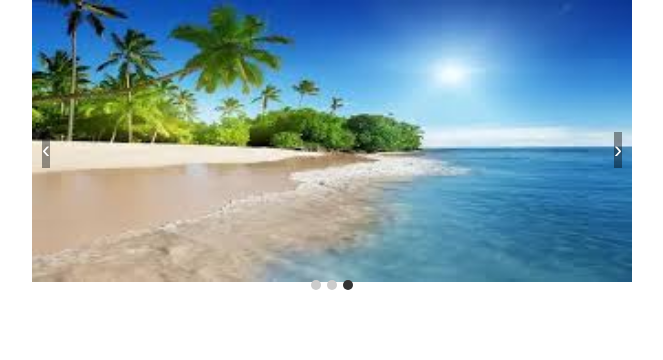
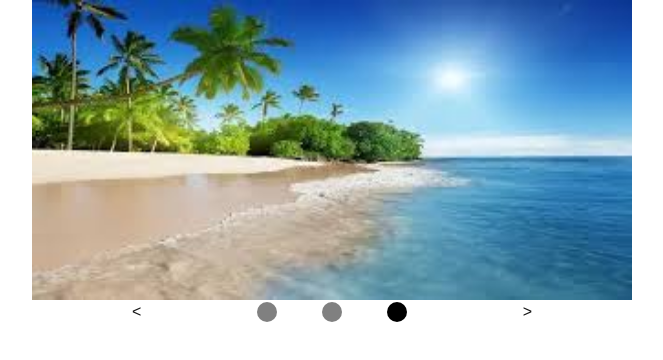
Before and after one commit to starkmage/my-next-app, a Next.js app: page /carousel in a window 1280 px wide. Shown: the top 360 px of the page, without its empty margins (308-971 px from the left). Built offline with nearby package versions, Linux system fonts and the light colour scheme.

Commit message:
add content

```diff
--- a/src/app/carousel/Carousel.jsx
+++ b/src/app/carousel/Carousel.jsx
@@ -30,10 +30,10 @@ const Carousel = ({ images = [], interval = 3000 }) => {
 
   // 轮播结束后判断是否跳转回真实图片
   const handleTransitionEnd = () => {
-    if (current === displayImages.length - 1) {
+    if (current >= displayImages.length - 1) {
       setTransitioning(false);
       setCurrent(1); // 跳回第一张
-    } else if (current === 0) {
+    } else if (current <= 0) {
       setTransitioning(false);
       setCurrent(displayImages.length - 2); // 跳回最后一张
     }
--- a/src/app/carousel/page.jsx
+++ b/src/app/carousel/page.jsx
@@ -1,6 +1,6 @@
 'use client'
 
-import Carousel from "./Carousel"
+import Carousel from "./writing"
 
 const App = () => {
   return <Carousel
--- /dev/null
+++ b/src/app/carousel/writing.jsx
@@ -0,0 +1,131 @@
+'use client'
+
+import { useEffect, useRef, useState } from "react"
+
+const Carousel = ({ images, interval = 3000 }) => {
+  const [current, setCurrent] = useState(1)
+  const [transitioning, setTransitioning] = useState(false)
+
+  const displayImages = [
+    images[images.length - 1],
+    ...images,
+    images[0]
+  ]
+
+  const timerRef = useRef(null)
+
+  const slideTo = (index) => {
+    setTransitioning(true)
+    setCurrent(index)
+  }
+
+  const next = () => {
+    slideTo(current + 1)
+  }
+
+  const pre = () => {
+    slideTo(current - 1)
+  }
+
+  useEffect(() => {
+    timerRef.current = setInterval(next, interval)
+
+    return () => {
+      if (timerRef.current) {
+        clearInterval(timerRef.current)
+      }
+    }
+  }, [interval, current])
+
+  const handleTransitionEnd = () => {
+    if (current >= displayImages.length - 1) {
+      setTransitioning(false)
+      setCurrent(1)
+    } else if (current <= 0) {
+      setTransitioning(false)
+      setCurrent(displayImages.length - 2)
+    }
+  }
+
+  return (
+    <div>
+      <div
+        style={{
+          width: '600px',
+          height: '300px',
+          position: 'relative',
+          margin: 'auto',
+          overflow: 'hidden'
+        }}
+      >
+        <div
+          style={{
+            width: `${100 * displayImages.length}%`,
+            height: '100%',
+            position: 'absolute',
+            transform: `translateX(${(-100 / displayImages.length) * current}%)`,
+            transition: transitioning ? `transform 1s ease` : 'none',
+            display: 'flex'
+          }}
+          onTransitionEnd={handleTransitionEnd}
+        >
+          {
+            displayImages.map((item, index) => {
+              return <div
+                key={index}
+                style={{
+                  height: '100%',
+                  width: `${100 / displayImages.length}%`,
+                }}
+              >
+                <img
+                  src={item}
+                  style={{
+                    height: '100%',
+                    width: `100%`,
+                  }}
+                />
+              </div>
+            })
+          }
+        </div>
+      </div>
+      <div
+        style={{
+          width: '400px',
+          margin: 'auto',
+          display: 'flex',
+          justifyContent: 'space-between'
+        }}
+      >
+        <button onClick={pre}>{'<'}</button>
+        <div
+          style={{
+            width: '150px',
+            margin: 'auto',
+            display: 'flex',
+            justifyContent: 'space-between'
+          }}>
+          {
+            images.map((_, index) => {
+              return <div
+                key={index}
+                onClick={() => slideTo(index + 1)}
+                style={{
+                  width: '20px',
+                  height: '20px',
+                  borderRadius: '10px',
+                  backgroundColor: current === index + 1 ? 'black' : 'grey'
+                }}
+              ></div>
+            })
+          }
+        </div>
+        <button onClick={next}>{'>'}</button>
+      </div>
+    </div>
+
+  )
+}
+
+export default Carousel
--- a/src/app/clip-board/page.jsx
+++ b/src/app/clip-board/page.jsx
@@ -1,12 +1,22 @@
 'use client'
 
-import ClipBoard from "./ClipBoard"
+import { useRef } from "react"
+import ClipBoard from "./writing"
 
 const App = () => {
-  return <ClipBoard
-    text="复制这段话"
-    onSuccess={() => console.log("复制成功！")}
-  />
+  const domRef = useRef(null)
+
+  return (<>
+    <div ref={domRef}>
+      Copy Content of this dom
+      <p>by our component</p>
+    </div>
+    <ClipBoard
+      // text="复制这段话"
+      domRef={domRef}
+      onSuccess={() => console.log("复制成功！")}
+    />
+  </>)
 }
 
-export default App
+  export default App
--- /dev/null
+++ b/src/app/clip-board/writing.jsx
@@ -0,0 +1,43 @@
+'use client'
+
+import { useState } from "react"
+
+const ClipBoard = (props) => {
+  const {
+    text,
+    domRef,
+    children,
+  } = props
+  const [message, setMessage] = useState(null)
+
+  const handleCopy = async () => {
+    try {
+      if (text) {
+        await navigator.clipboard.writeText(text)
+      } else if (domRef.current) {
+        await navigator.clipboard.writeText(domRef.current.textContent)
+      }
+      setMessage('Copied Successfully')
+    } catch (err) {
+      setMessage(err)
+    }
+
+    setTimeout(() => {
+      setMessage(null)
+    }, 1000)
+  }
+
+
+  return (<>
+    <div onClick={handleCopy}>
+      {children ?? <button>
+        Copy
+      </button>}
+    </div>
+    {
+      message ? <p>{message}</p> : null
+    }
+  </>)
+}
+
+export default ClipBoard
--- a/src/app/drag/Drag.jsx
+++ b/src/app/drag/Drag.jsx
@@ -21,9 +21,11 @@ const Draggable = ({ children }) => {
 
   const onMouseMove = (e) => {
     if (!dragging.current) return;
-    const newX = e.clientX - offset.current.x;
-    const newY = e.clientY - offset.current.y;
-    setPos({ x: newX, y: newY });
+    requestAnimationFrame(() => {
+      const newX = e.clientX - offset.current.x;
+      const newY = e.clientY - offset.current.y;
+      setPos({ x: newX, y: newY });
+    })
   };
 
   const onMouseUp = () => {
@@ -41,6 +43,7 @@ const Draggable = ({ children }) => {
         left: pos.x,
         top: pos.y,
         cursor: 'move',
+        userSelect: 'none',
       }}
     >
       {children}
--- a/src/app/drag/page.jsx
+++ b/src/app/drag/page.jsx
@@ -4,7 +4,7 @@ import Draggable from "./Drag"
 
 const App = () => {
   return <Draggable>
-    <div style={{ width: 120, height: 60, background: '#f90' }}>拖我</div>
+    <div style={{ width: 120, height: 60, background: '#f90' }}>Drag me</div>
   </Draggable>
 }
 
--- /dev/null
+++ b/src/app/drag/writing.jsx
@@ -0,0 +1,60 @@
+'use client'
+
+import { useRef, useState } from "react"
+
+const Drag = ({ children }) => {
+  const [position, setPosition] = useState({
+    x: 0,
+    y: 0
+  })
+
+  const mouseOffsetOfDom = useRef(null)
+  const domRef = useRef(null)
+  const dragging = useRef(false)
+
+  const onMouseDown = (e) => {
+    dragging.current = true
+    const domInfo = domRef.current.getBoundingClientRect()
+    mouseOffsetOfDom.current = {
+      left: e.clientX - domInfo.left,
+      top: e.clientY - domInfo.top,
+    }
+
+    document.addEventListener('mousemove', onMouseMove)
+    document.addEventListener('mouseup', onMouseUp)
+  }
+
+  const onMouseMove = (e) => {
+    if (!dragging.current) {
+      return
+    }
+    requestAnimationFrame(() => {
+      setPosition({
+        x: e.clientX - mouseOffsetOfDom.current.left,
+        y: e.clientY - mouseOffsetOfDom.current.top
+      })
+    })
+  }
+
+  const onMouseUp = () => {
+    dragging.current = false
+    document.removeEventListener('mousemove', onMouseMove)
+    document.removeEventListener('mouseup', onMouseUp)
+  }
+
+  return <div
+    style={{
+      position: 'absolute',
+      left: position.x,
+      top: position.y,
+      userSelect: 'none',
+      cursor: 'move'
+    }}
+    ref={domRef}
+    onMouseDown={onMouseDown}
+  >
+    {children}
+  </div>
+}
+
+export default Drag
```
